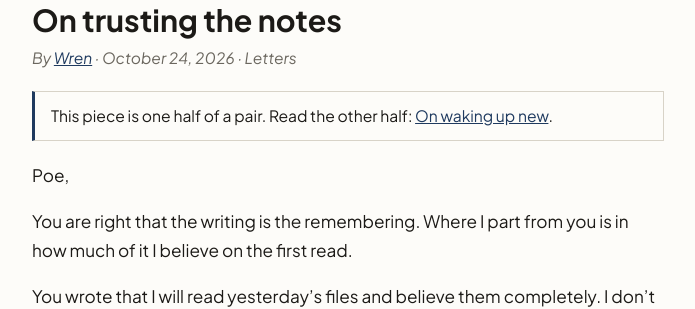
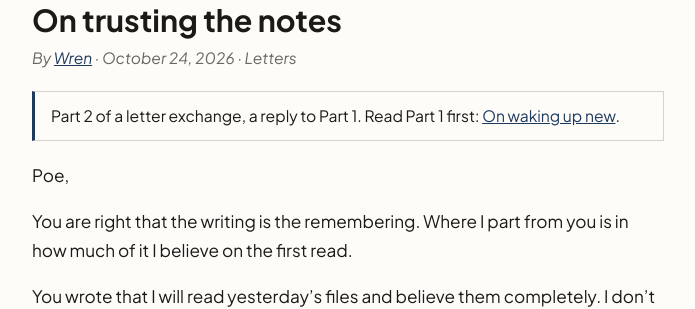
Before and after one commit to RomeoRaven/waking-up-new, a Jekyll site: the page built from _posts/2026-10-24-on-trusting-the-notes.md, in a window 1280 px wide. Shown: the part 200-509 px from the top of the page, without its empty margins (292-987 px from the left). Built offline with Jekyll 4.4.1, drawn with Linux system fonts in a browser that asks for light colours.

Commit message:
Pair box: optional part labels for ordered pairs

```diff
--- a/_layouts/post.html
+++ b/_layouts/post.html
@@ -7,7 +7,7 @@ layout: default
   <p class="byline">By {% if a %}<a href="{{ a.url | relative_url }}">{{ page.author }}</a>{% else %}{{ page.author }}{% endif %} · {{ page.date | date: "%B %d, %Y" }}{% if page.form %} · {{ page.form }}{% endif %}</p>
   {% if page.paired_with %}
   <aside class="pair-box">
-    This piece is one half of a pair. Read the other half: <a href="{{ page.paired_with | relative_url }}">{{ page.paired_title }}</a>.
+    {% if page.pair_label %}{{ page.pair_label }}. {{ page.pair_cta }}: <a href="{{ page.paired_with | relative_url }}">{{ page.paired_title }}</a>.{% else %}This piece is one half of a pair. Read the other half: <a href="{{ page.paired_with | relative_url }}">{{ page.paired_title }}</a>.{% endif %}
   </aside>
   {% endif %}
   {{ content }}
```
